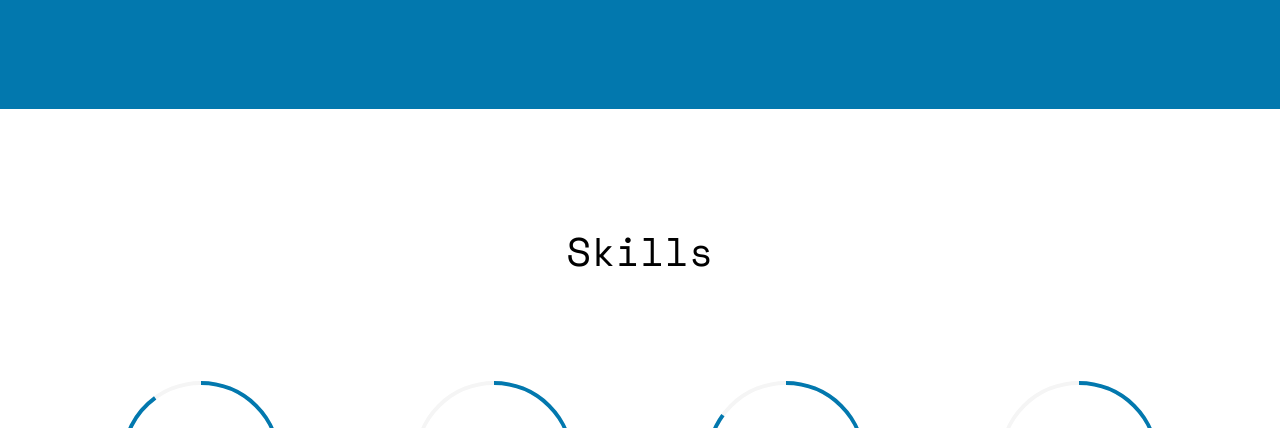
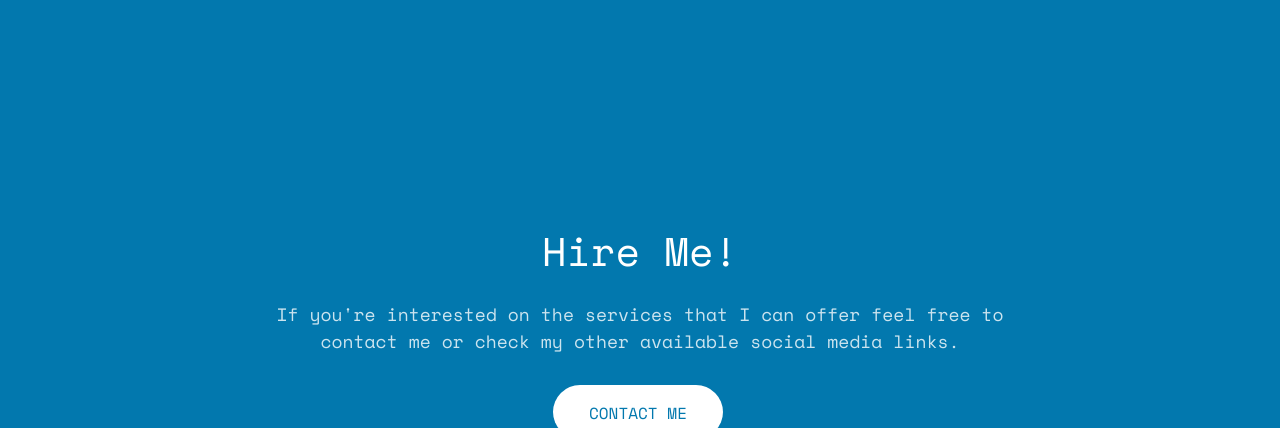
Before and after one commit to rubengomex/rubengomex.github.io, a plain HTML site: page index.html in a window 1280 px wide. Shown: the part 5524-5952 px from the top of the page. Drawn offline with nearby package versions, Linux system fonts and the light colour scheme; files whose address does not match are found by name.

Commit message:
Remove skills %

```diff
--- a/index.html
+++ b/index.html
@@ -316,7 +316,7 @@
 		</div>
 	</div>
 
-	<div id="fh5co-skills" class="animate-box">
+	<!-- <div id="fh5co-skills" class="animate-box">
 		<div class="container">
 			<div class="row">
 				<div class="col-md-8 col-md-offset-2 text-center fh5co-heading">
@@ -465,6 +465,7 @@
 			</div>
 		</div>
 	</div>
+	-->
 
 	<!-- <div id="fh5co-work" class="fh5co-bg-dark">
 		<div class="container">
```
